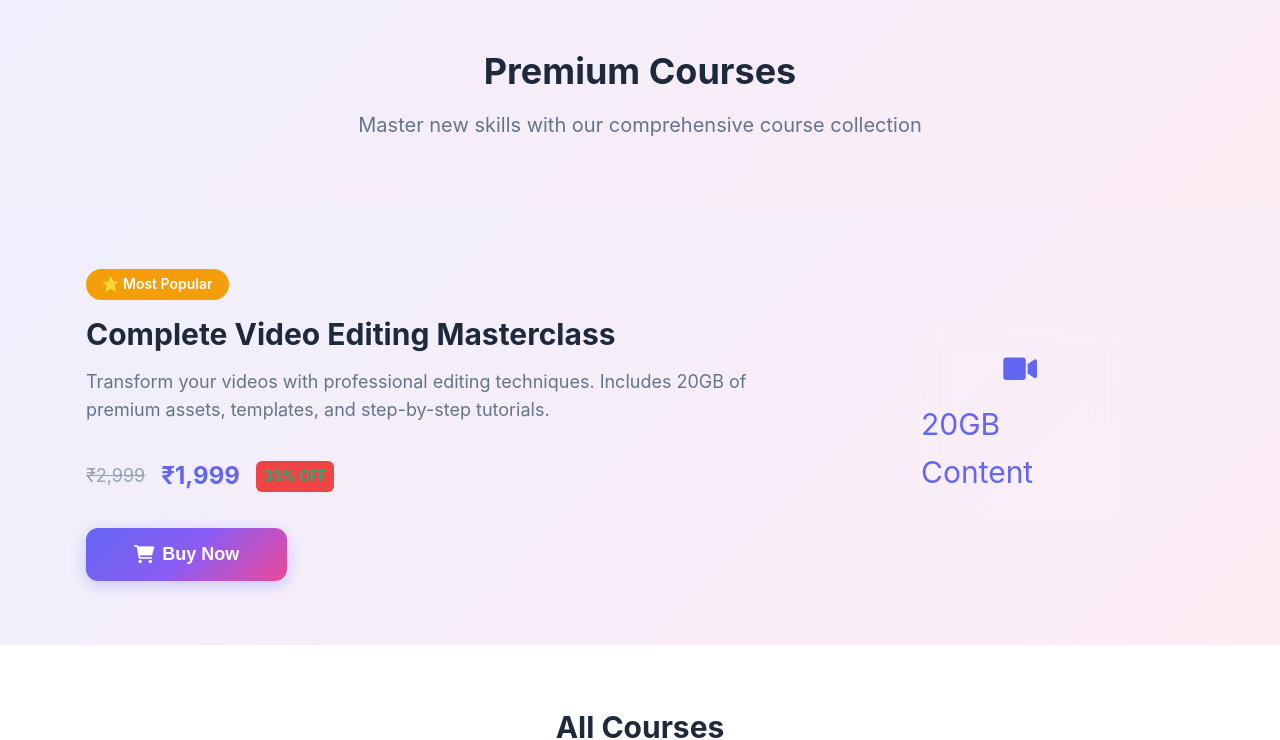
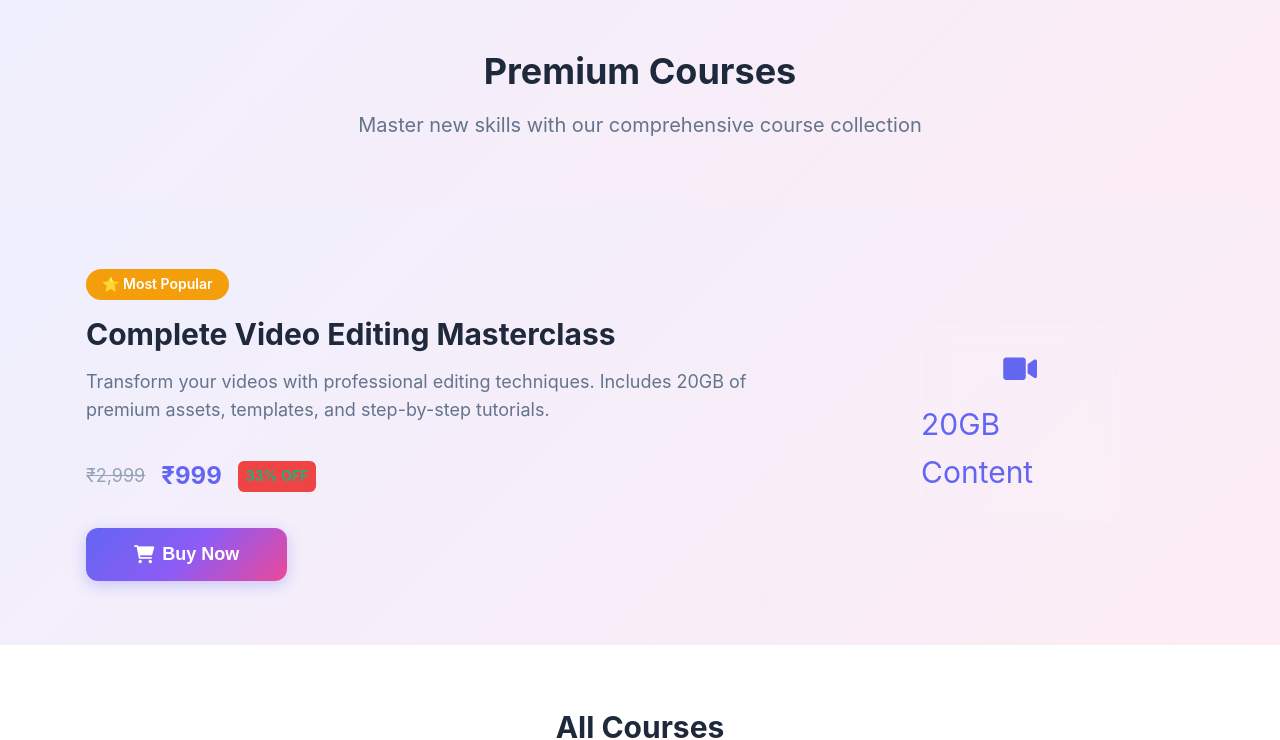
Before and after one commit to AnkitWebDevloper/Ankitportfolio, a plain HTML site: page courses.html in a window 1280 px wide. Shown: the part 70-810 px from the top of the page. Drawn offline with Linux system fonts and the light colour scheme.

Commit message:
Update courses.html

```diff
--- a/courses.html
+++ b/courses.html
@@ -62,7 +62,7 @@
                     <p>Transform your videos with professional editing techniques. Includes 20GB of premium assets, templates, and step-by-step tutorials.</p>
                     <div class="featured-price">
                         <span class="original-price">₹2,999</span>
-                        <span class="current-price">₹1,999</span>
+                        <span class="current-price">₹999</span>
                         <span class="discount">33% OFF</span>
                     </div>
                     <button class="btn btn-primary btn-large" onclick="buyNow('editing-pack', 'Complete Video Editing Pack', 1999)">
```
